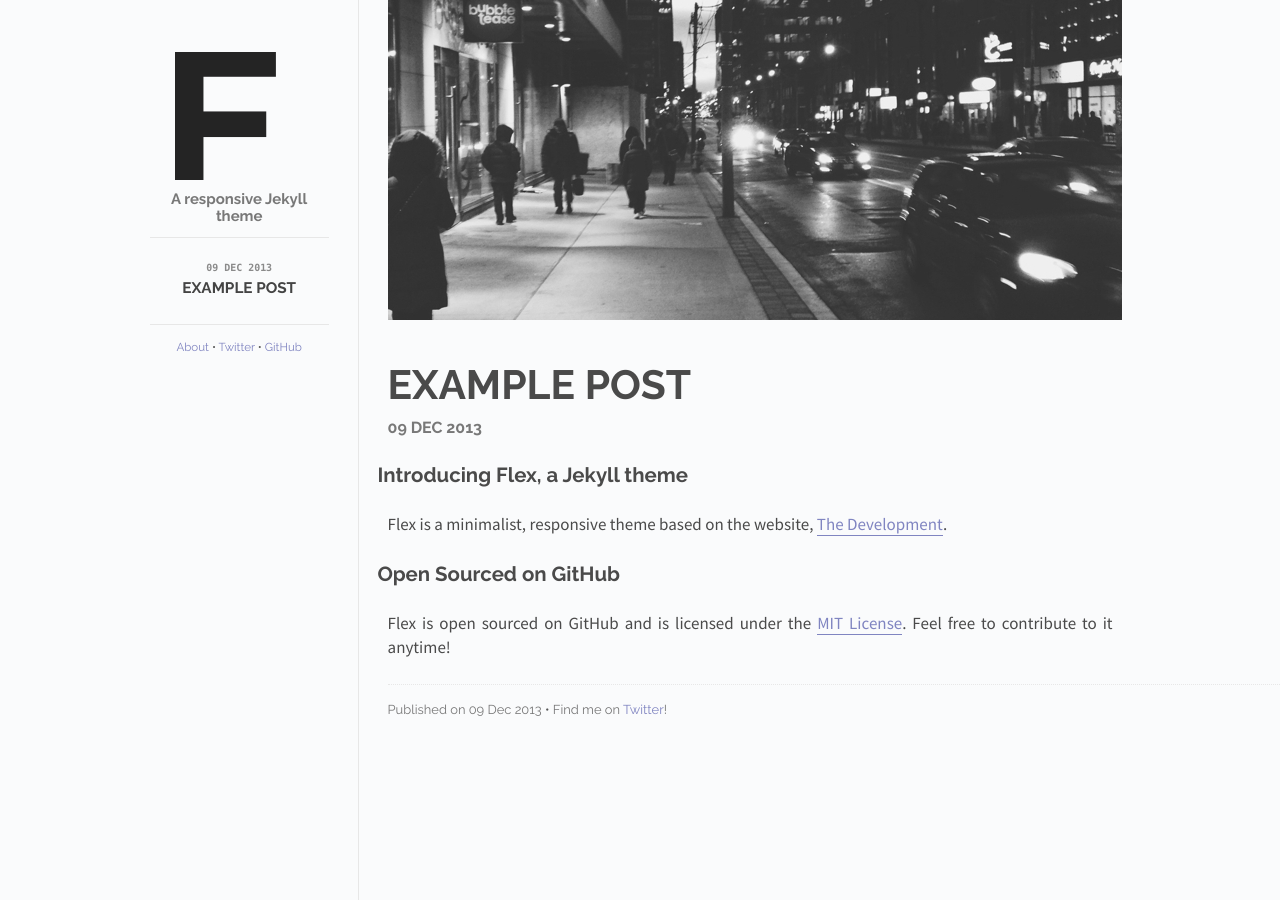
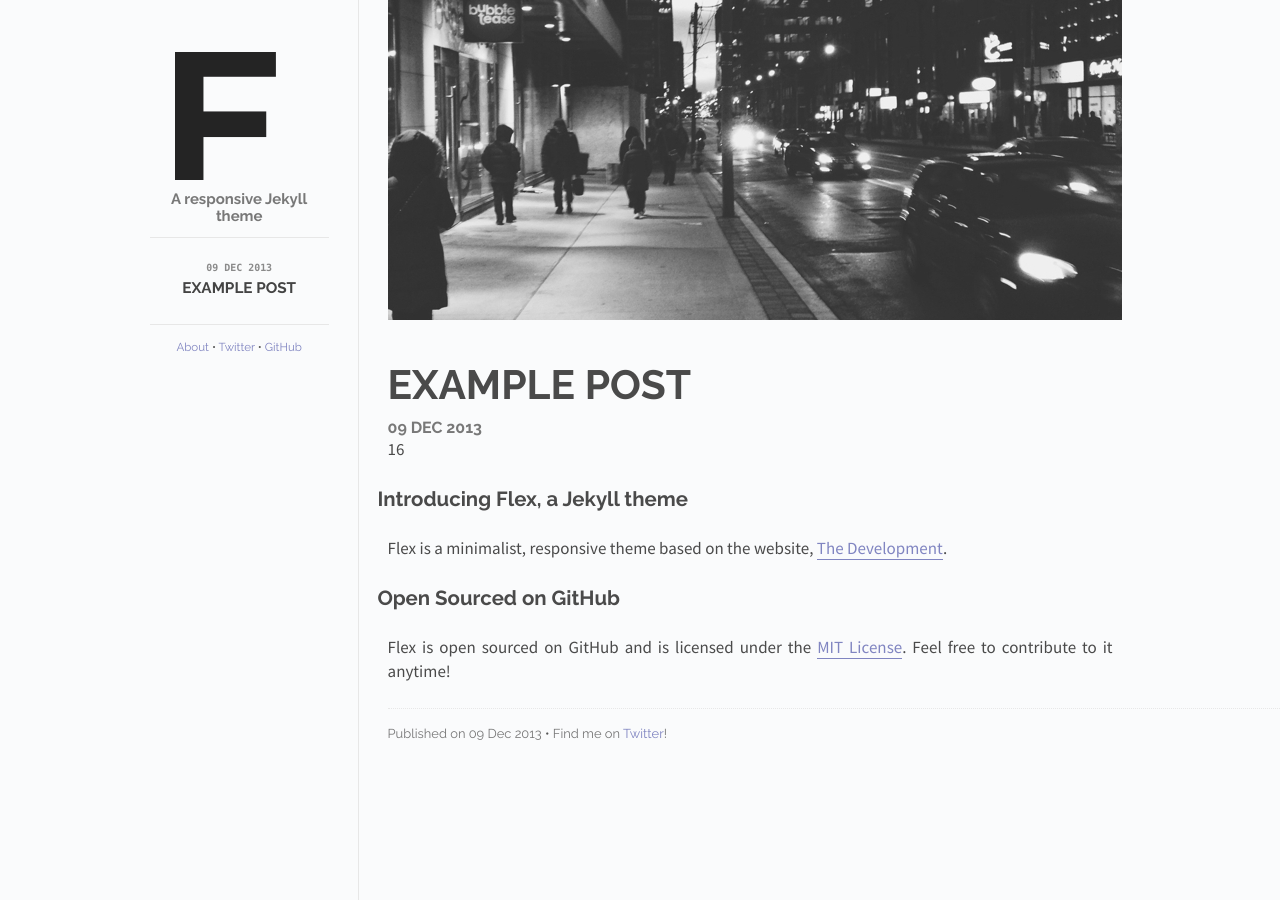
Before and after one commit to davidjchon/davidjchon.github.io, a Jekyll site: the page built from _posts/2013-12-09-example-post.md, in a window 1280 px wide. Built offline with Jekyll 4.4.1, drawn with Linux system fonts in a browser that asks for light colours; Markdown is read by kramdown in place of the engine named in the settings.

Commit message:
Testing Time

```diff
--- a/_posts/2013-12-09-example-post.md
+++ b/_posts/2013-12-09-example-post.md
@@ -6,6 +6,8 @@ date:   2013-12-09 12:00:00
 categories: posts
 ---
 
+{{site.time | date: '%y' }}
+
 ## Introducing Flex, a Jekyll theme
 
 Flex is a minimalist, responsive theme based on the website, [The Development](http://thedevelopment.co).
```
